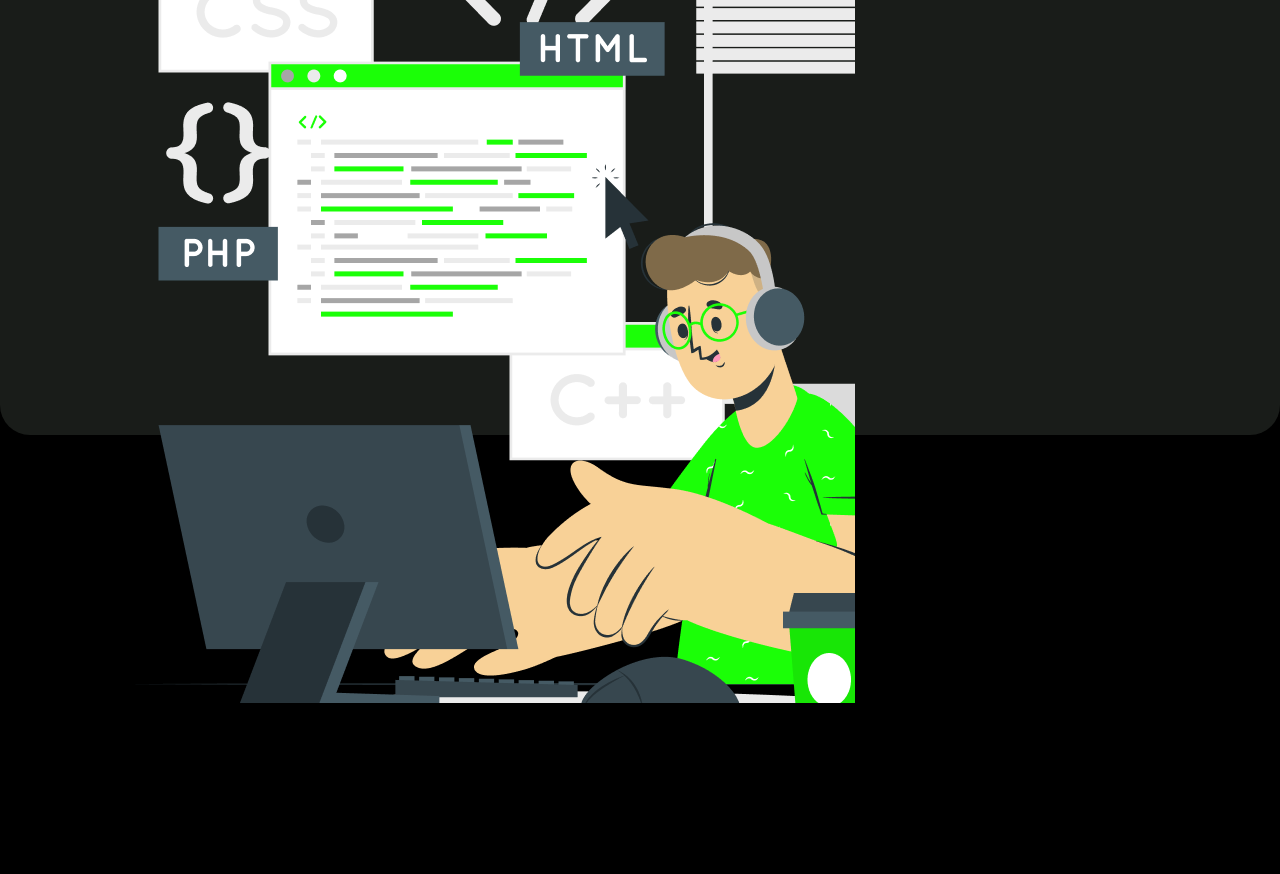
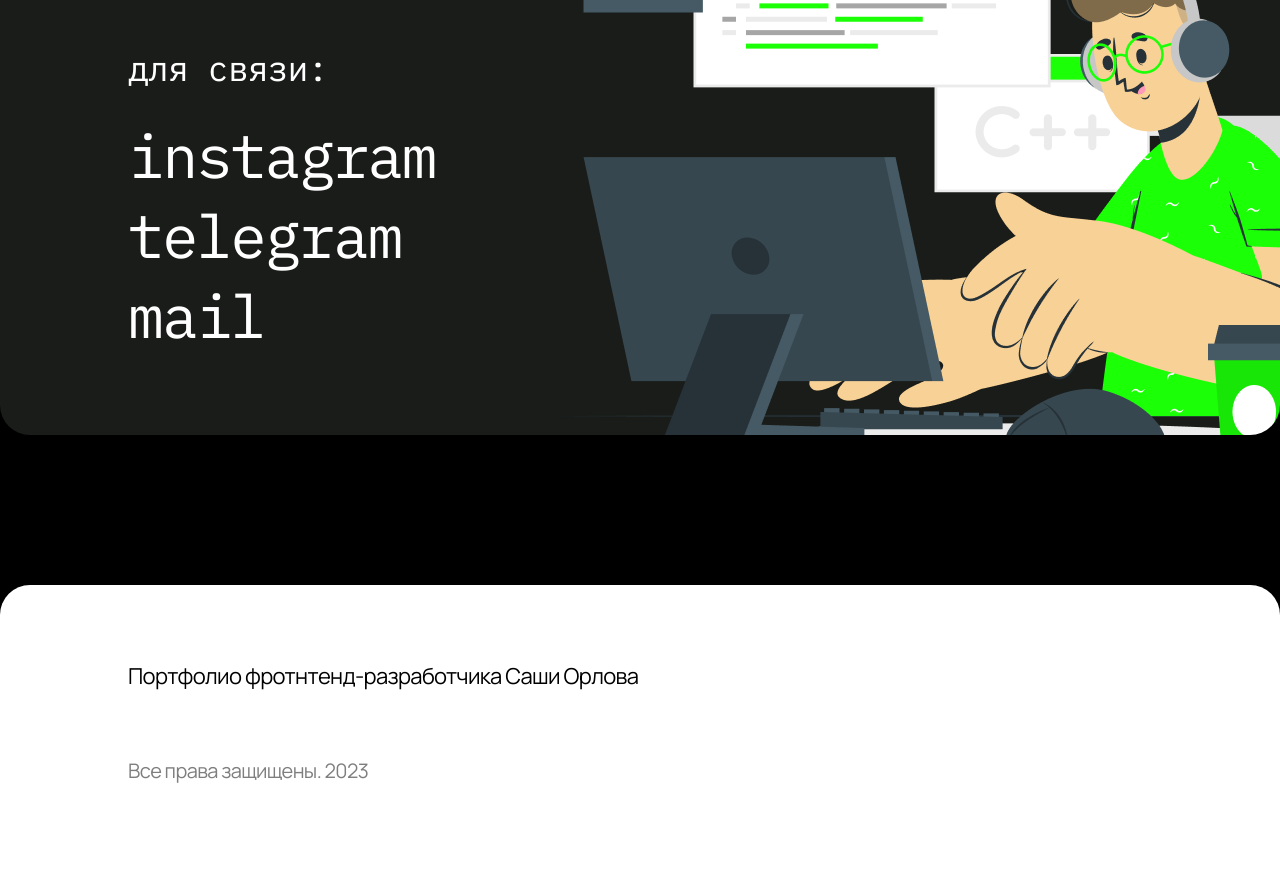
Before and after one commit to MaratAub/portfolio, a plain HTML site: page index.html in a window 1280 px wide. Shown: the part 6780-7654 px from the top of the page. Before the commit the page ends 7485 px from the top, so only its background shows below. Drawn offline with Linux system fonts and the light colour scheme.

Commit message:
3checkpoint

```diff
--- a/index.html
+++ b/index.html
@@ -10,6 +10,9 @@
     <link rel="preconnect" href="https://fonts.googleapis.com">
 <link rel="preconnect" href="https://fonts.gstatic.com" crossorigin>
 <link href="https://fonts.googleapis.com/css2?family=IBM+Plex+Mono&display=swap" rel="stylesheet">
+<link rel="preconnect" href="https://fonts.googleapis.com">
+<link rel="preconnect" href="https://fonts.gstatic.com" crossorigin>
+<link href="https://fonts.googleapis.com/css2?family=Manrope&display=swap" rel="stylesheet">
 </head>
 
     <header class="header">
@@ -137,14 +140,16 @@
                     <a href="#" class="contacts__link">telegram</a>
                     <a href="#" class="contacts__link">mail</a>
                 </div>
-                <div class="contacts__img-wrapper">
-                    <img src="/resources/cuate.png" alt="" class="contacts__img">
-                </div>
+
             </div>
-            <!-- разобраться с картинкой -->
         </section>
     </main>
-
+    <footer class="footer">
+        <div class="container">
+            <p class="footer__title">Портфолио фротнтенд-разработчика Саши Орлова</p>
+            <p class="copyright">Все права защищены. 2023</p>
+        </div>
+    </footer>
 
 <body>
 
--- a/styles/styles.css
+++ b/styles/styles.css
@@ -240,8 +240,13 @@ letter-spacing: -0.66px;
 
 .contacts {
     height: 717px;
+    background-image: url('/resources/cuate.png');
+    background-repeat: no-repeat;
+    background-size: auto 100%;
+    background-position: 100% 50%;
     background-color: #191C19;
     border-radius: 30px;
+    padding-top: 320px;
 }
 
 .section-title {
@@ -254,6 +259,7 @@ margin-bottom: 28px;
 .contacts__info {
 display: flex;
 flex-direction: column;
+gap: 20px;
 }
 
 .contacts__link {
@@ -267,6 +273,30 @@ text-decoration: none;
     color: #1BFF07;
 }
 
-.contacts__img-wrapper {
+/* footer */
 
+.footer {
+    width: 100%;
+    height: 289px;
+    border-top-left-radius: 30px;
+    border-top-right-radius: 30px;
+    padding-top: 76px;
+    background-color: #FFF;
+    font-family: Manrope;
 }
+
+.footer__title {
+color: #000;
+font-size: 22px;
+line-height: normal;
+letter-spacing: -0.66px;
+margin-bottom: 66px;
+}
+
+.copyright {
+color: #000;
+font-size: 20px;
+line-height: normal;
+letter-spacing: -0.6px;
+opacity: 0.5;
+}
```
